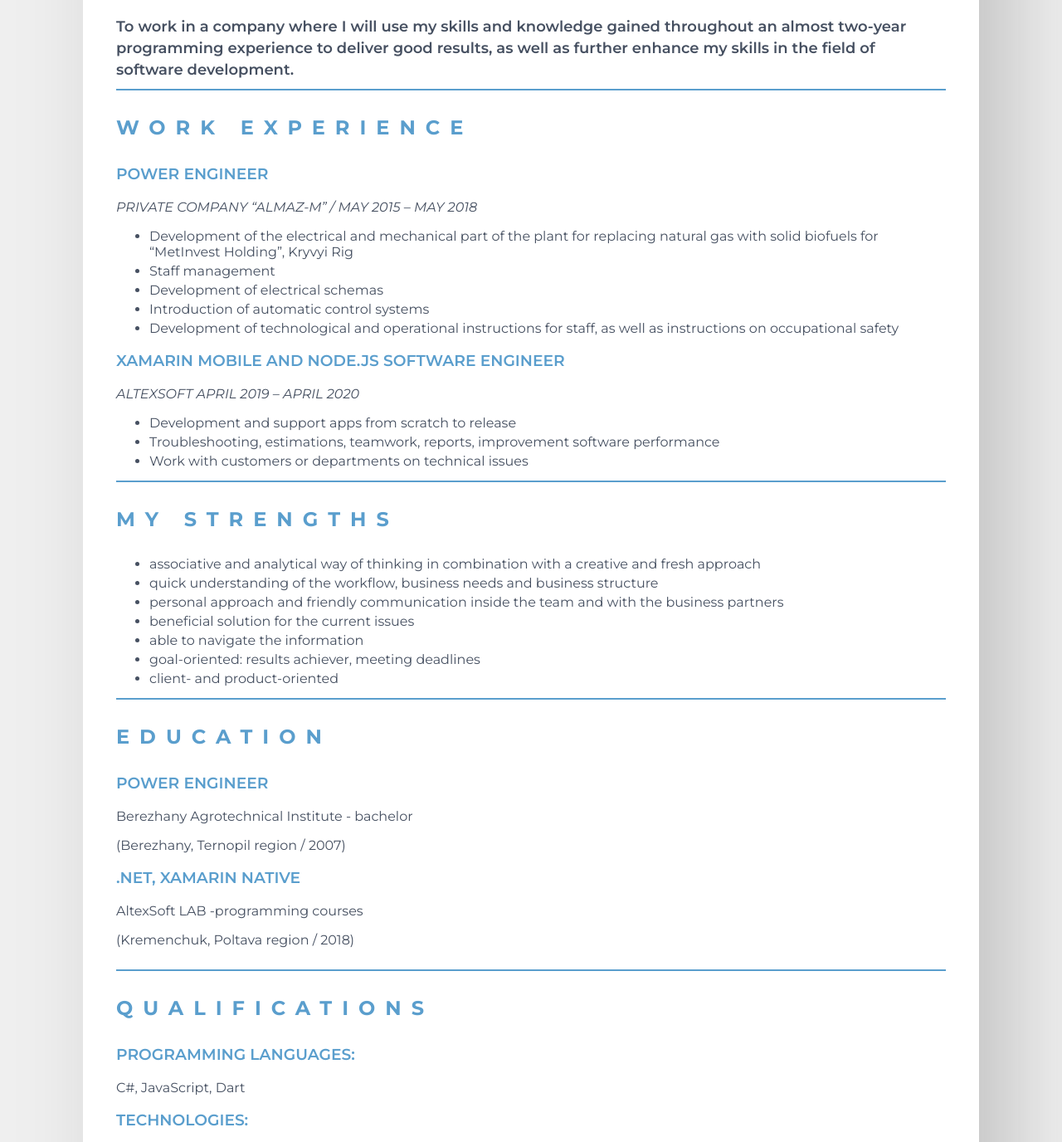
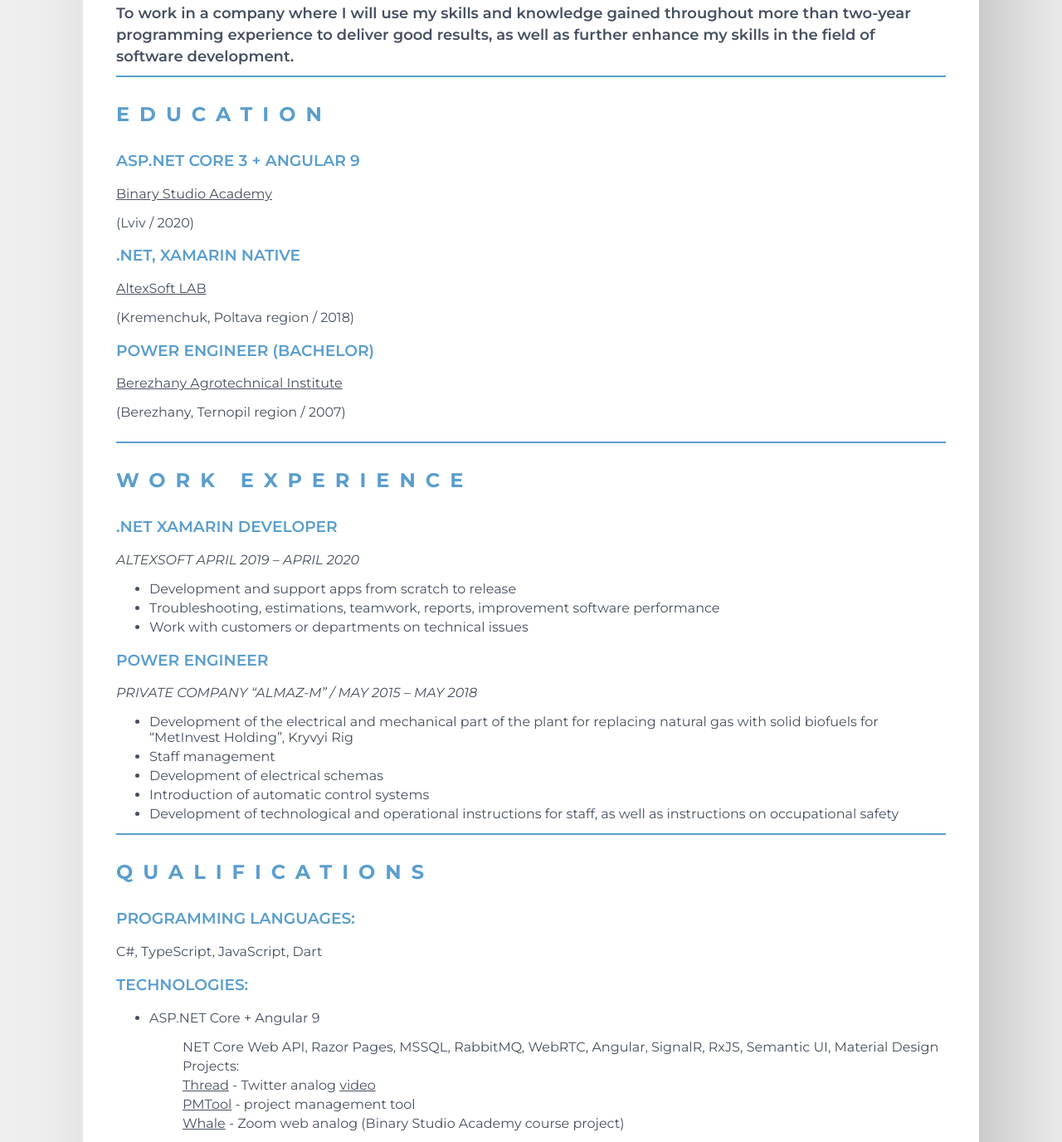
Before and after one commit to Vasyl-Smyrechynskyi/homepage, a plain HTML site: page index.html in a window 1280 px wide. Shown: the part 473-1849 px from the top of the page at 83% size. Drawn offline with Linux system fonts and the light colour scheme.

Commit message:
Data edited

```diff
--- a/assets/stylesheets/base.css
+++ b/assets/stylesheets/base.css
@@ -30,12 +30,8 @@ ul.details li {
     list-style: none;
 }
 
-a {
-    text-decoration: none;
-}
-
 a:hover span,
-a:hover p {
+a:hover {
     color: #5a9ecd;
 }
 
@@ -100,10 +96,6 @@ article:last-child {
     margin-left: 10px;
     flex-shrink: 0;
 }
-
-/*.social-links li {*/
-/*    text-align: right;*/
-/*}*/
 
 .social {
     display: flex;
--- a/index.html
+++ b/index.html
@@ -1,9 +1,14 @@
 <!DOCTYPE html>
 <html lang="en">
 <head>
-    <title>Résumé</title>
+    <title>Smyrechynskyi</title>
     <meta charset="UTF-8"/>
     <meta name="viewport" content="width=device-width, initial-scale=1">
+    <meta name="description" content="Vasyl Smyrechynskyi CV">
+    <meta name="subject" content="résumé CV">
+    <meta name="twitter:card" content="summary_large_image">
+    <meta name="theme-color" content="white">
+    <link rel="shortcut icon" href="assets/images/favicon.ico" type="image/x-icon">
     <link rel="stylesheet" href="assets/stylesheets/base.css">
     <link href="https://fonts.googleapis.com/css2?family=Montserrat:ital,wght@0,400;0,600;0,700;0,800;1,400;1,600;1,700&display=swap"
           rel="stylesheet">
@@ -23,9 +28,9 @@
             </div>
             <div class="info">
                 <h1 class="name">Vasyl Smyrechynskyi</h1>
-                <p class="position">Mobile and Back-end developer</p>
+                <p class="position">Junior full-stack developer</p>
                 <a href="https://www.google.com/maps/place/%D0%9A%D1%80%D0%B5%D0%BC%D0%B5%D0%BD%D1%87%D1%83%D0%B3,+%D0%9F%D0%BE%D0%BB%D1%82%D0%B0%D0%B2%D1%81%D0%BA%D0%B0%D1%8F+%D0%BE%D0%B1%D0%BB%D0%B0%D1%81%D1%82%D1%8C,+39600/@49.0932777,33.2991056,11z/data=!3m1!4b1!4m5!3m4!1s0x40d753ab9b0218df:0x49204e009e9c5b1c!8m2!3d49.065783!4d33.410033"
-                   target="_blank"><p class="city">Kremenchuk, Ukraine</p></a>
+                   target="_blank" class="city">Kremenchuk, Ukraine</a>
             </div>
         </div>
         <ul class="social-links">
@@ -68,12 +73,39 @@
     </article>
     <article>
         <h2 class="title">objective</h2>
-        <p class="summary">To work in a company where I will use my skills and knowledge gained throughout an almost
+        <p class="summary">To work in a company where I will use my skills and knowledge gained throughout more than
             two-year programming experience to deliver good results, as well as further enhance my skills in the field
             of software development.</p>
     </article>
     <article>
+        <h2 class="title">Education</h2>
+        <section>
+            <h3 class="section-title">ASP.NET Core 3 + Angular 9</h3>
+            <a href="https://study.binary-studio.com/" target="_blank">Binary Studio Academy</a>
+            <p>(Lviv / 2020)</p>
+        </section>
+        <section>
+            <h3 class="section-title">.NET, Xamarin Native</h3>
+            <a href="http://lab.altexsoft.com/" target="_blank">AltexSoft LAB</a>
+            <p>(Kremenchuk, Poltava region / 2018)</p>
+        </section>
+        <section>
+            <h3 class="section-title">POWER ENGINEER (BACHELOR)</h3>
+            <a href="http://www.bati.nubip.edu.ua/index.php/ua/" target="_blank">Berezhany Agrotechnical Institute</a>
+            <p>(Berezhany, Ternopil region / 2007)</p>
+        </section>
+    </article>
+    <article>
         <h2 class="title">Work experience</h2>
+        <section>
+            <h3 class="section-title">.NET XAMARIN DEVELOPER</h3>
+            <p class="subtitle">AltexSoft April 2019 – April 2020 </p>
+            <ul>
+                <li>Development and support apps from scratch to release</li>
+                <li>Troubleshooting, estimations, teamwork, reports, improvement software performance</li>
+                <li>Work with customers or departments on technical issues</li>
+            </ul>
+        </section>
         <section>
             <h3 class="section-title">POWER ENGINEER</h3>
             <p class="subtitle">Private company “Almaz-M” / May 2015 – May 2018</p>
@@ -89,54 +121,32 @@
                 </li>
             </ul>
         </section>
-        <section>
-            <h3 class="section-title">XAMARIN MOBILE AND NODE.JS SOFTWARE ENGINEER</h3>
-            <p class="subtitle">AltexSoft April 2019 – April 2020 </p>
-            <ul>
-                <li>Development and support apps from scratch to release</li>
-                <li>Troubleshooting, estimations, teamwork, reports, improvement software performance</li>
-                <li>Work with customers or departments on technical issues</li>
-            </ul>
-        </section>
-    </article>
-    <article>
-
-        <h2 class="title">My strengths</h2>
-        <section>
-            <ul>
-                <li>associative and analytical way of thinking in combination with a creative and fresh approach</li>
-                <li>quick understanding of the workflow, business needs and business structure</li>
-                <li>personal approach and friendly communication inside the team and with the business partners</li>
-                <li>beneficial solution for the current issues</li>
-                <li>able to navigate the information</li>
-                <li>goal-oriented: results achiever, meeting deadlines</li>
-                <li>client- and product-oriented</li>
-            </ul>
-        </section>
-    </article>
-    <article>
-        <h2 class="title">Education</h2>
-        <section>
-            <h3 class="section-title">POWER ENGINEER</h3>
-            <a href="http://www.bati.nubip.edu.ua/index.php/ua/" target="_blank"><p>Berezhany Agrotechnical Institute -
-                bachelor</p></a>
-            <p>(Berezhany, Ternopil region / 2007)</p>
-        </section>
-        <section>
-            <h3 class="section-title">.NET, Xamarin Native</h3>
-            <a href="http://lab.altexsoft.com/" target="_blank"><p>AltexSoft LAB -programming courses</p></a>
-            <p>(Kremenchuk, Poltava region / 2018)</p>
-        </section>
     </article>
     <article>
         <h2 class="title">Qualifications</h2>
         <section>
             <h3 class="section-title">PROGRAMMING LANGUAGES:</h3>
-            <p>C#, JavaScript, Dart</p>
+            <p>C#, TypeScript, JavaScript, Dart</p>
         </section>
         <section>
             <h3 class="section-title">TECHNOLOGIES:</h3>
             <ul>
+                <li><p>ASP.NET Core + Angular 9</p>
+                    <ul class="details">
+                        <li>NET Core Web API, Razor Pages, MSSQL, RabbitMQ,  WebRTC, Angular, SignalR, RxJS,
+                            Semantic UI, Material Design</li>
+                        <li>Projects:</li>
+                        <li>
+                            <a href="https://bitbucket.org/vasyl_smyrech/smyrechynskyi-thread-net" target="_blank">Thread</a><span> - Twitter analog </span><a href="https://drive.google.com/file/d/1v3rKCEBJssQinbpc-RiN5qNzLy6EeBo6/view?usp=sharing" target="_blank">video</a>
+                        </li>
+                        <li>
+                            <a href="https://bitbucket.org/vasyl_smyrech/project-structure/" target="_blank">PMTool</a><span> - project management tool</span>
+                        </li>
+                        <li>
+                            <a href="https://github.com/VasylSVR/bsa-2020-whale/" target="_blank">Whale</a><span> - Zoom web analog (Binary Studio Academy course project)</span>
+                        </li>
+                    </ul>
+                </li>
                 <li><p>Xamarin.Android</p>
                     <ul class="details">
                         <li>Android platform, MvvmCross, IoC, WorkManager, Restfull API</li>
@@ -165,12 +175,10 @@
                 <li><p>Flutter</p>
                     <ul class="details">
                         <li> Bloc pattern, FireBase</li>
-                        <li> Project: Organizer app with rich UI</li>
+                        <li> Project: <a href="https://drive.google.com/file/d/1bIXV0nI146VAkQ11Ul25PxctljLeSzUB/view?usp=sharing">Organizer app</a> with rich UI</li>
                     </ul>
                 </li>
             </ul>
-
-
         </section>
         <section>
             <h3 class="section-title">RESPONSIBILITIES:</h3>
@@ -185,12 +193,11 @@
             <h3 class="section-title">KEY SKILLS:</h3>
             <ul class="details">
                 <li>OOP, SOLID</li>
+                <li>Agile/Scrum</li>
                 <li>RESTful API</li>
                 <li>Telegram API</li>
-                <li>Gitlab, CI/CD</li>
-                <li>DB`s: PostgreSQL, FireBase, MS SQL</li>
-                <li>Server</li>
-                <li>Agile/Scrum</li>
+                <li>git: Github, Bitbucket, Gitlab CI/CD</li>
+                <li>DB`s: PostgreSQL, FireBase, MS SQL Server</li>
             </ul>
         </section>
     </article>
@@ -202,6 +209,19 @@
             <li>Russian - native</li>
         </ul>
     </article>
+    <article>
+        <h2 class="title">My strengths</h2>
+        <section>
+            <ul>
+                <li>associative and analytical way of thinking</li>
+                <li>quick understanding of the workflow, business needs and business structure</li>
+                <li>personal approach and friendly communication inside the team and with the business partners</li>
+                <li>able to navigate the information</li>
+                <li>goal-oriented: results achiever, meeting deadlines</li>
+                <li>client- and product-oriented</li>
+            </ul>
+        </section>
+    </article>
 </main>
 <footer>
     <em>“That's all Folks!”</em>&nbsp;😌
```
Also changed, not shown: assets/images/favicon.ico (added).
